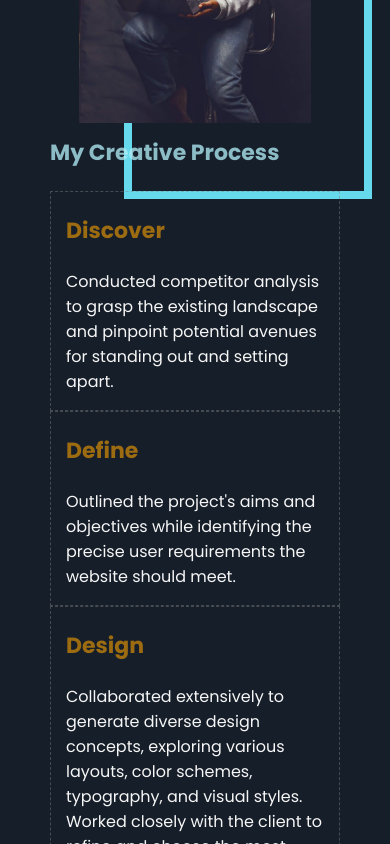
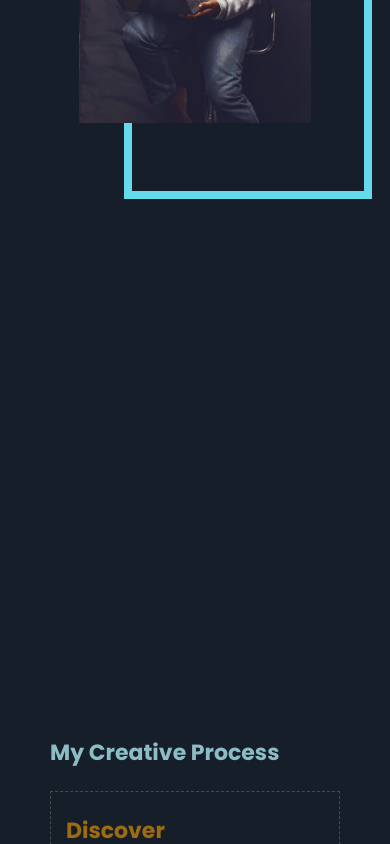
Before and after one commit to Evaloper/portfolio, a React (Vite) app: page / in a window 390 px wide. Shown: the part 2540-3384 px from the top of the page. Built offline with nearby package versions, Linux system fonts and the light colour scheme.

Commit message:
Adjusted the process component div2

```diff
--- a/src/components/TheProcess/index.scss
+++ b/src/components/TheProcess/index.scss
@@ -7,7 +7,11 @@
   }
 
   @media screen and (max-width: 800px) {
-    margin: 600px 50px 50px 50px;
+    margin: 1000px 50px 50px 50px;
+  }
+
+  @media screen and (max-width: 500px) {
+    margin: 1200px 50px 50px 50px;
   }
 
   // @media screen and (max-width: 550px) {
```
